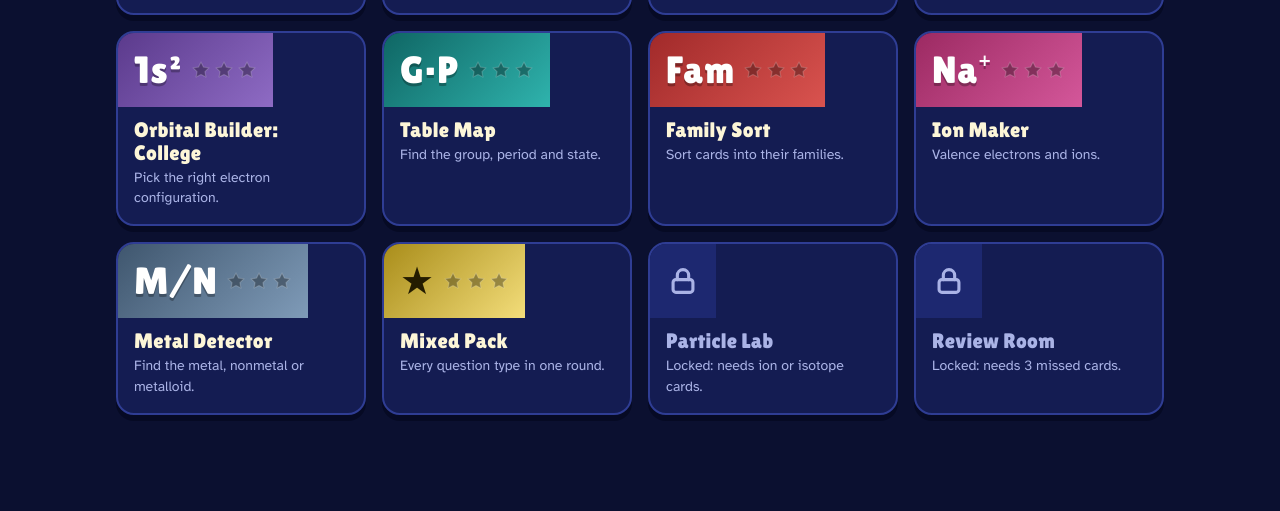
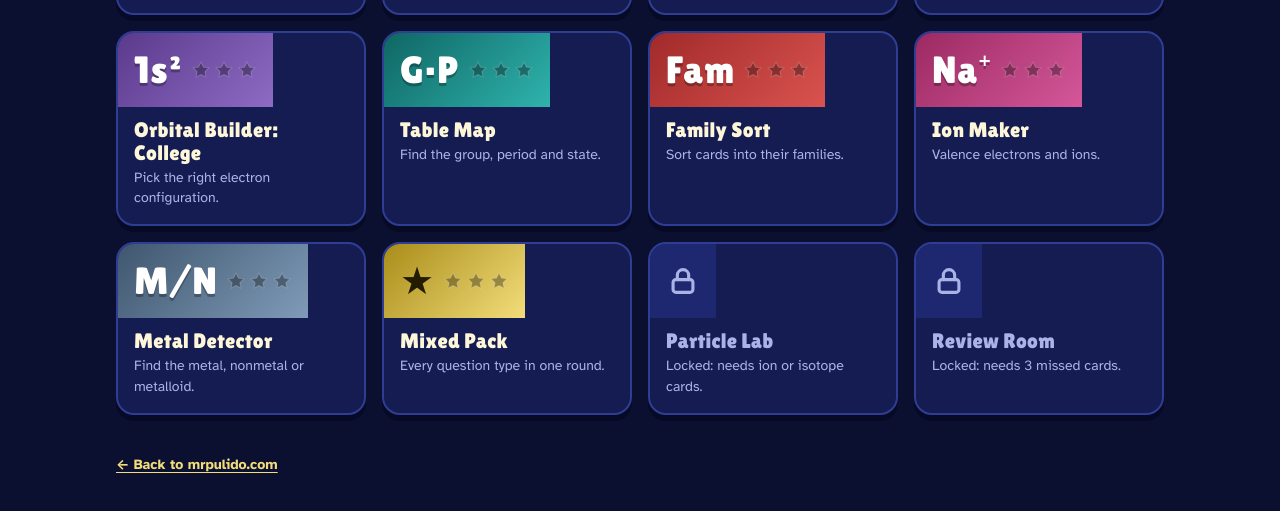
Before and after one commit to apulido305/elemental-arcade, a plain HTML site: page index.html in a window 1280 px wide. Shown: the part 681-1192 px from the top of the page. Before the commit the page ends 1152 px from the top, so only its background shows below. Drawn offline with Linux system fonts and the light colour scheme.

Commit message:
Home screen link back to mrpulido.com
Co-Authored-By: Claude Opus 5.5 <noreply@anthropic.com>

```diff
--- a/index.html
+++ b/index.html
@@ -88,6 +88,7 @@ h1,h2,h3{margin:0;font-weight:400}
 .stars svg{width:20px;height:20px}
 .stars.big svg{width:44px;height:44px}
 .foot{margin-top:28px;color:var(--mute);font-size:14px}
+.foot a{display:inline-flex;align-items:center;min-height:44px;color:var(--gold);font-weight:700;text-decoration:underline;text-underline-offset:3px}
 
 /* quiz */
 .hud{display:flex;align-items:center;gap:12px;flex-wrap:wrap;margin-bottom:14px}
@@ -1240,7 +1241,9 @@ function homeHTML(){
   '<section class="playnow" data-ui="play-now"><div><b>'+esc(deck.name)+' · '+esc(pr.name)+'</b><p class="sub">Every correct answer wins that card.</p></div>'+qnHTML()+'<button class="btn" data-act="play">Play</button></section>'+
   '<section><div class="sechead"><div><h1 class="h"><span class="step" aria-hidden="true">1</span>Pick a deck</h1><p class="sub hint">Every correct answer wins that card for your binder. Cards you miss come back more often.</p></div></div><div class="decks">'+chips+'</div></section>'+
   '<section class="sec"><div class="sechead"><h2 class="h"><span class="step" aria-hidden="true">2</span>Pick a room</h2><span class="sub" style="margin:0">Playing: <b style="color:var(--gold)">'+deck.name+'</b></span></div>'+
-  '<p class="roomstat" role="status" data-ui="room-status">'+esc(V.roomMsg||'')+'</p><div class="rooms'+(stag?' stag':'')+'">'+rooms+'</div></section>';
+  '<p class="roomstat" role="status" data-ui="room-status">'+esc(V.roomMsg||'')+'</p><div class="rooms'+(stag?' stag':'')+'">'+rooms+'</div></section>'+
+  // Home only, so a tap mid-round or mid-match cannot leave the game.
+  '<footer class="foot" data-ui="site-link"><a href="https://mrpulido.com">← Back to mrpulido.com</a></footer>';
 }
 function quizHTML(){
   const q=cur();const room=roomOf(V.roomId);const done=V.pick!=null;
```
Also changed, not shown: tests/specs/ux.spec.js (+1 -0 lines).
